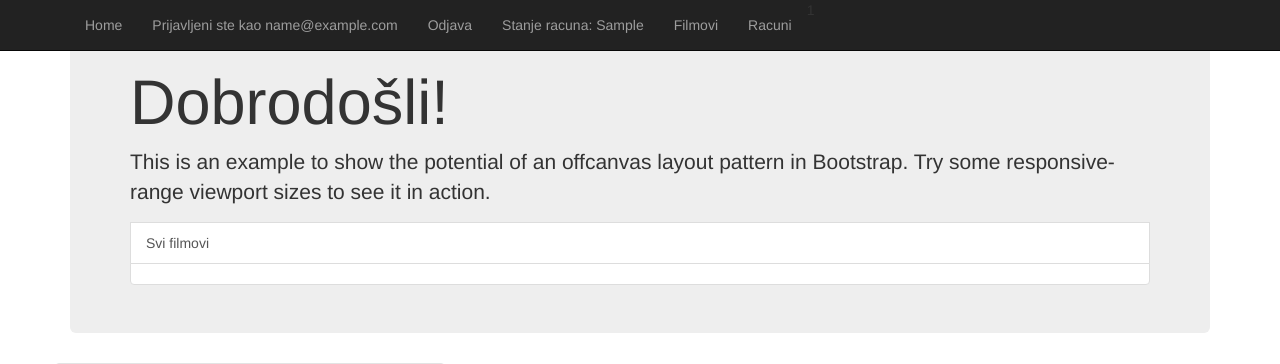
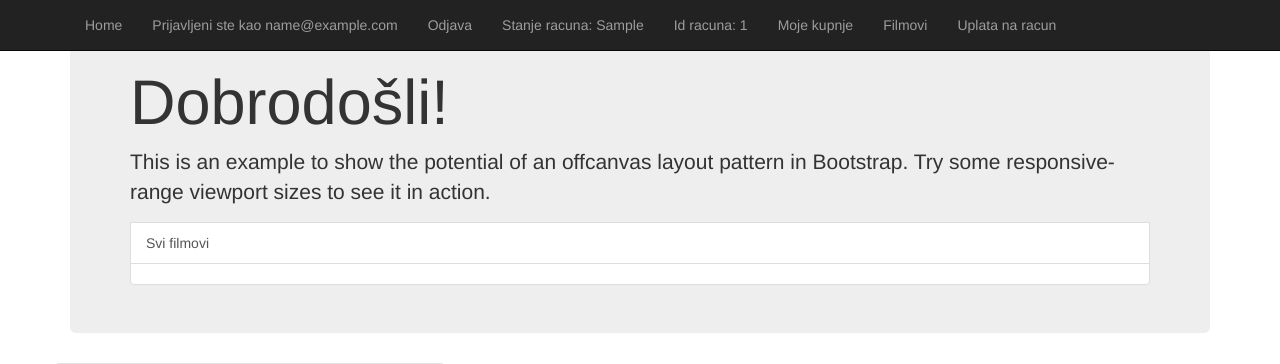
Before and after one commit to kreca95/videoteka, a PHP site: page /index.php in a window 1280 px wide. Shown: the top 364 px of the page. Run offline with PHP 8.4, Linux system fonts and the light colour scheme; the visitor is signed in with stand-in values (Sample User, id 1); tables that the repository leaves empty or names only in its code hold one stand-in row (values such as "Sample post"); data that the repository does not hold is empty.

Commit message:
manji ispravci

```diff
--- a/index.php
+++ b/index.php
@@ -57,7 +57,7 @@
                   $result = $con->query($sql);
                 }
                 $dugme="";
-                $stanje="SELECT StanjeRacuna FROM korisnik WHERE Id=".$_SESSION["ID"];
+                // $stanje="SELECT StanjeRacuna FROM korisnik WHERE Id=".$_SESSION["ID"];
                 while ($row = $result->fetch_assoc()) {
                   if ($row["Cijena"]>$stanje) {
                     $dugme='<p><a class="btn btn-danger" disabled>Nedovoljno novaca</a></p>';
--- a/nav.php
+++ b/nav.php
@@ -32,15 +32,17 @@
               $sql="SELECT StanjeRacuna FROM korisnik WHERE Id=".$_SESSION["ID"];
               $result=$con->query($sql);
               // echo($sql);
-              echo($_SESSION["ID"]);
               while($row = $result->fetch_assoc() ) {
                 $stanje=$row["StanjeRacuna"];
                 echo('<li><a>Stanje racuna: '.$stanje.'</a></li>');
+                echo('<li><a>Id racuna: '.$_SESSION["ID"].'</a></li>');
+                echo('<li><a>Moje kupnje</a></li>');
+
             }
               if ($_SESSION["uloga"]=="Admin") {
 
                 echo('<li><a href="filmovi.php">Filmovi</a></li>');
-                echo('<li><a href="stanjeracuna.php">Racuni</a></li>');
+                echo('<li><a href="stanjeracuna.php">Uplata na racun</a></li>');
               }
             }
             else
--- a/prijavaPost.php
+++ b/prijavaPost.php
@@ -12,7 +12,7 @@
         $email=strtolower($_POST["email"]);
         $sifra=$_POST["sifra"];
 
-        $id="select u.Id as ID,ul.Naziv as uloga, u.StanjeRacuna as racun from korisnik as u INNER JOIN uloga as ul on ul.Id=u.UlogaId where u.Id='".$_SESSION["ID"]."'";
+        $id="select u.Id as ID,ul.Naziv as uloga, u.StanjeRacuna as racun from korisnik as u INNER JOIN uloga as ul on ul.Id=u.UlogaId where u.Email='".$email."'";
 
         $resultId=$con->query($id);
         // $rowId = $resultId->fetch_assoc();
--- a/registracijaPost.php
+++ b/registracijaPost.php
@@ -8,7 +8,7 @@
                 $ime=$_POST["ime"];
                 $prezime=$_POST["prezime"];
                 // ako su uneseni, korisnik se ubaca u bazu
-                $values="('".$ime."','".$prezime."','".$email."','".$sifra."',2)";
+                $values="('".$ime."','".$prezime."','".$email."','".$sifra."',1)";
                 $sql="INSERT INTO korisnik (Ime,Prezime,Email,Sifra,UlogaId) VALUES ".$values;
                 $result = $con->query($sql);
                 echo($sql);
```
